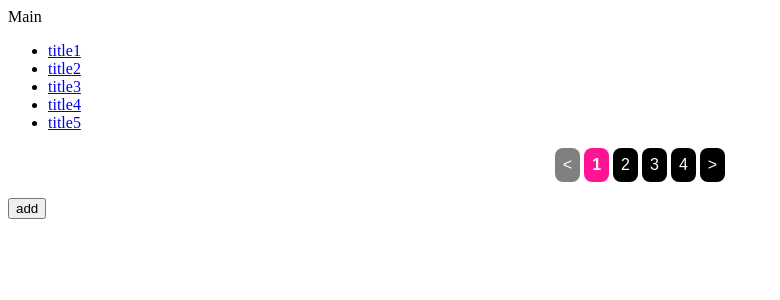
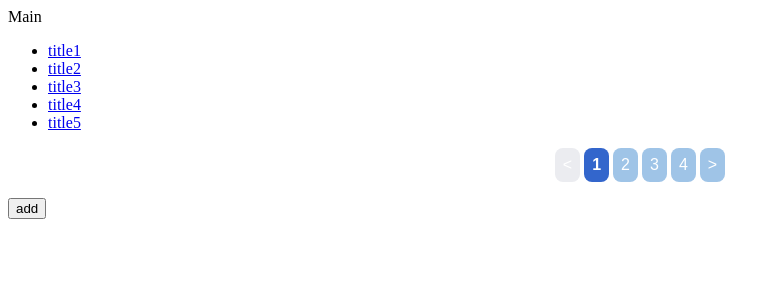
Before and after one commit to annasyun/SYJ_WikiPage, a React (Create React App) app: page / in a window 1280 px wide. Shown: the top 300 px of the page, without its empty margins (0-780 px from the left). Built offline with nearby package versions, Linux system fonts and the light colour scheme; data requests are answered from the project's data file.

Commit message:
style: pagination style color 변경

```diff
--- a/db.json
+++ b/db.json
@@ -123,6 +123,21 @@
       "title": "ㅋㅋ",
       "content": "ㅋㅋ",
       "id": 16
+    },
+    {
+      "title": "바로",
+      "content": "추가",
+      "id": 17
+    },
+    {
+      "title": "ㄱㄱ",
+      "content": "ㄱㄱ",
+      "id": 18
+    },
+    {
+      "title": "ㄴㄴ",
+      "content": "ㄴㄴ",
+      "id": 19
     }
   ]
 }
--- a/package.json
+++ b/package.json
@@ -7,6 +7,7 @@
     "@testing-library/react": "^13.4.0",
     "@testing-library/user-event": "^13.5.0",
     "axios": "^1.3.5",
+    "moment": "^2.29.4",
     "react": "^18.2.0",
     "react-dom": "^18.2.0",
     "react-router-dom": "^6.10.0",
--- a/src/components/Pagination.jsx
+++ b/src/components/Pagination/Pagination.jsx
@@ -1,4 +1,4 @@
-import styled from "styled-components";
+import { Nav, Button } from "./styled";
 
 const Pagination = ({ total, limit, page, setPage }) => {
   const numPages = Math.ceil(total / limit);
@@ -26,41 +26,4 @@ const Pagination = ({ total, limit, page, setPage }) => {
   );
 };
 
-const Nav = styled.nav`
-  display: flex;
-  justify-content: center;
-  align-items: center;
-  gap: 4px;
-  margin: 16px;
-`;
-
-const Button = styled.button`
-  border: none;
-  border-radius: 8px;
-  padding: 8px;
-  margin: 0;
-  background: black;
-  color: white;
-  font-size: 1rem;
-
-  &:hover {
-    background: tomato;
-    cursor: pointer;
-    transform: translateY(-2px);
-  }
-
-  &[disabled] {
-    background: grey;
-    cursor: revert;
-    transform: revert;
-  }
-
-  &[aria-current] {
-    background: deeppink;
-    font-weight: bold;
-    cursor: revert;
-    transform: revert;
-  }
-`;
-
 export default Pagination;
--- /dev/null
+++ b/src/components/Pagination/styled.jsx
@@ -0,0 +1,40 @@
+import styled from "styled-components";
+
+const Nav = styled.nav`
+  display: flex;
+  justify-content: center;
+  align-items: center;
+  gap: 4px;
+  margin: 16px;
+`;
+
+const Button = styled.button`
+  border: none;
+  border-radius: 8px;
+  padding: 8px;
+  margin: 0;
+  background: #9fc4e7;
+  color: white;
+  font-size: 1rem;
+
+  &:hover {
+    background: #3366cc;
+    cursor: pointer;
+    transform: translateY(-2px);
+  }
+
+  &[disabled] {
+    background: #ebecf0;
+    cursor: revert;
+    transform: revert;
+  }
+
+  &[aria-current] {
+    background: #3366cc;
+    font-weight: bold;
+    cursor: revert;
+    transform: revert;
+  }
+`;
+
+export { Nav, Button };
--- a/src/pages/Main/Main.jsx
+++ b/src/pages/Main/Main.jsx
@@ -1,5 +1,5 @@
 import Wiki from "../Wiki/Wiki";
-import { useState } from "react";
+import { useEffect, useState } from "react";
 import useInput from "../../hooks/useInput";
 import { postWikiAxios } from "../../api/wiki";
 
--- a/src/pages/Wiki/Wiki.jsx
+++ b/src/pages/Wiki/Wiki.jsx
@@ -1,7 +1,7 @@
 import React, { useEffect, useState } from "react";
 import { getWikiAxios } from "../../api/wiki";
 import WikiList from "../../components/WikiList";
-import Pagination from "../../components/Pagination";
+import Pagination from "../../components/Pagination/Pagination";
 
 const Wiki = () => {
   const [wikiList, setWikiList] = useState("");
```
Also changed, not shown: 1 other file (tests, documents, lock files or other folders).
